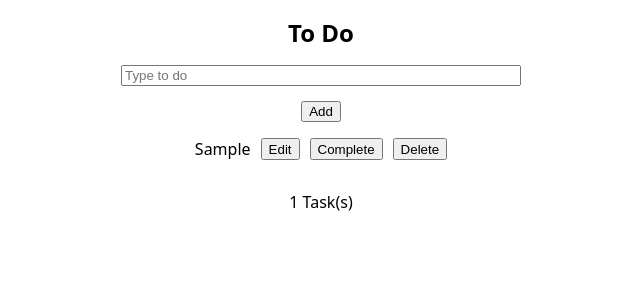
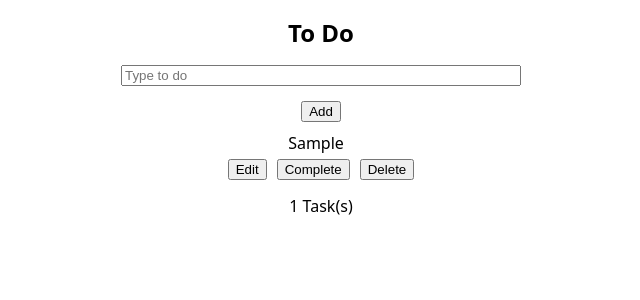
Before and after one commit to AlexVCS/react-to-do-mvps, a React (Create React App) app: page / in a window 1280 px wide. Both pictures are taken after typing "Sample" into the empty fields and a click on the button "Add". Shown: the top 300 px of the page, without its empty margins (319-959 px from the left). Built offline with nearby package versions, Linux system fonts and the light colour scheme.

Commit message:
update css for buttons, edit view, and add button

```diff
--- a/src/List.js
+++ b/src/List.js
@@ -67,12 +67,13 @@ export default function List({ newItem, setNewItem }) {
         {listItem.edit === false ? (
           <div className="listItem">
             <span className="task">{listItem.task}</span>
-      <div class="editOrUpdateContainer">
+            <div className="buttons">
+              <div className="editOrUpdateContainer">
                 <button onClick={() => editListItem(index)} className="button">
                   Edit
                 </button>
               </div>
-      <div class="buttonContainer">
+              <div className="buttonContainer">
                 <button
                   className="button"
                   onClick={() => markAsComplete(listItem, index)}
@@ -82,6 +83,7 @@ export default function List({ newItem, setNewItem }) {
                 <button onClick={() => removeFromList(listItem)}>Delete</button>
               </div>
             </div>
+          </div>
         ) : (
           <div className="listItem">
               <input
@@ -89,12 +91,16 @@ export default function List({ newItem, setNewItem }) {
                 value={listItem.task}
                 className="editTaskInput"
               />
-      <div class="editOrUpdateContainer">
-        <button onClick={() => updateListItem(index)} className="button">
+            <div className="buttons">
+              <div className="editOrUpdateContainer">
+                <button
+                  onClick={() => updateListItem(index)}
+                  className="button"
+                >
                   Update
                 </button>
               </div>
-      <div class="buttonContainer">
+              <div className="buttonContainer">
                 <button
                   className="button"
                   onClick={() => markAsComplete(listItem, index)}
@@ -104,9 +110,9 @@ export default function List({ newItem, setNewItem }) {
                 <button onClick={() => removeFromList(listItem)}>Delete</button>
               </div>
             </div>
+          </div>
         )}
       </div>
-
     );
   });
 
@@ -121,8 +127,8 @@ export default function List({ newItem, setNewItem }) {
 
   return (
     <>
-      <button onClick={() => appendToList(newItem)}>Add</button>
-      <p>{toDoList}</p>
+      <button className="addButton" onClick={() => appendToList(newItem)}>Add</button>
+      <div>{toDoList}</div>
 
       {list.length > 0 &&
         <div>{list.length} Task(s)</div>
@@ -130,7 +136,7 @@ export default function List({ newItem, setNewItem }) {
       {completed.length > 0 &&
       <div className="completedContainer">
         <h4>Completed</h4>
-        <p className="completed">{completedList}</p>
+        <div className="completed">{completedList}</div>
       </div>
       }
     </>
--- a/src/style.css
+++ b/src/style.css
@@ -30,13 +30,20 @@ h1 {
 
 .listItem {
   display: flex;
-  justify-content: space-between;
-  flex-wrap: wrap;
+  flex-direction: column;
   margin-bottom: 15px;
+}
+
+.buttons {
+  display: flex;
 }
 
 .editTaskInput {
   width: 100px;
+  display: block;
+  margin-right: auto;
+  margin-left: auto;
+  margin-bottom: 5px;
 }
 
 .content {
@@ -57,9 +64,14 @@ h1 {
   flex-direction: column;
 }
 
-.button,
+.task,
+.button {
+  margin-right: 10px;
+}
+
 .task {
-  margin-right: 10px;
+  text-align: center;
+  margin-bottom: 5px;
 }
 
 .editOrUpdateContainer {
@@ -73,3 +85,7 @@ h1 {
 .completedContainer {
   text-align: center;
 }
+
+.addButton {
+  margin-bottom: 10px;
+}
```
Lines whose indentation alone changed are shown as unchanged.
